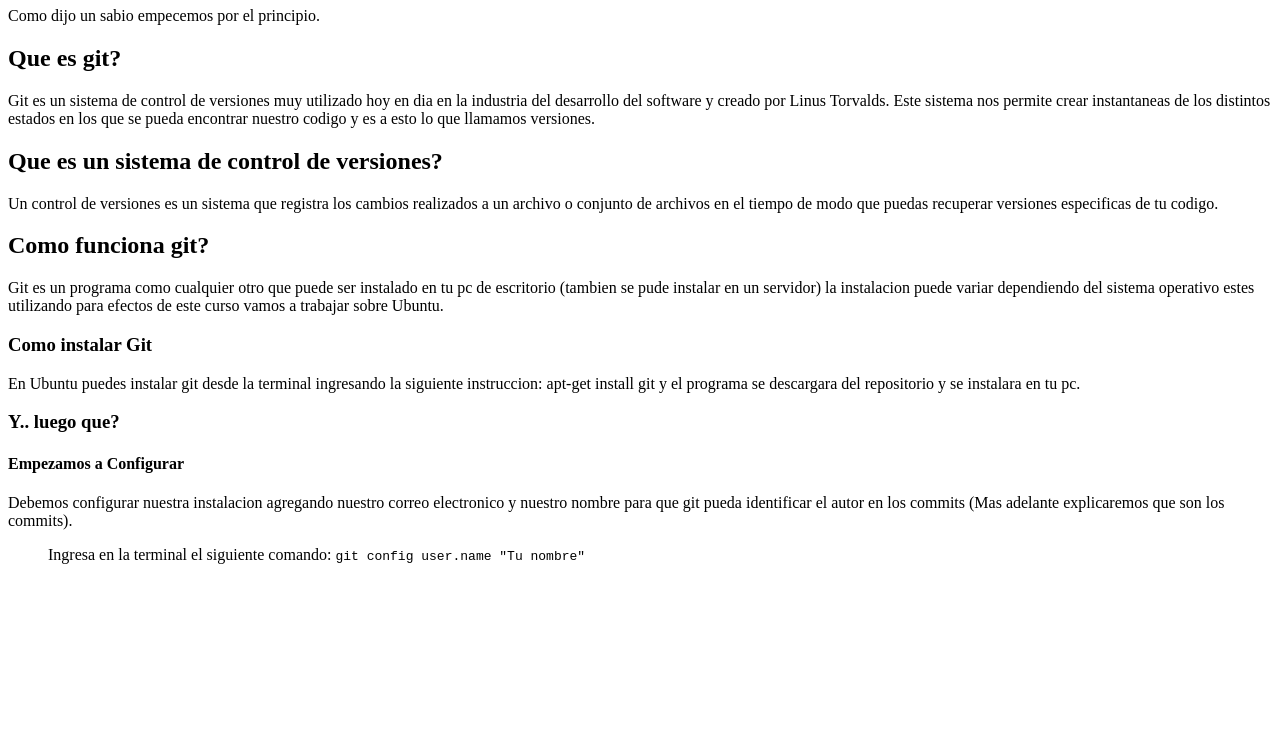
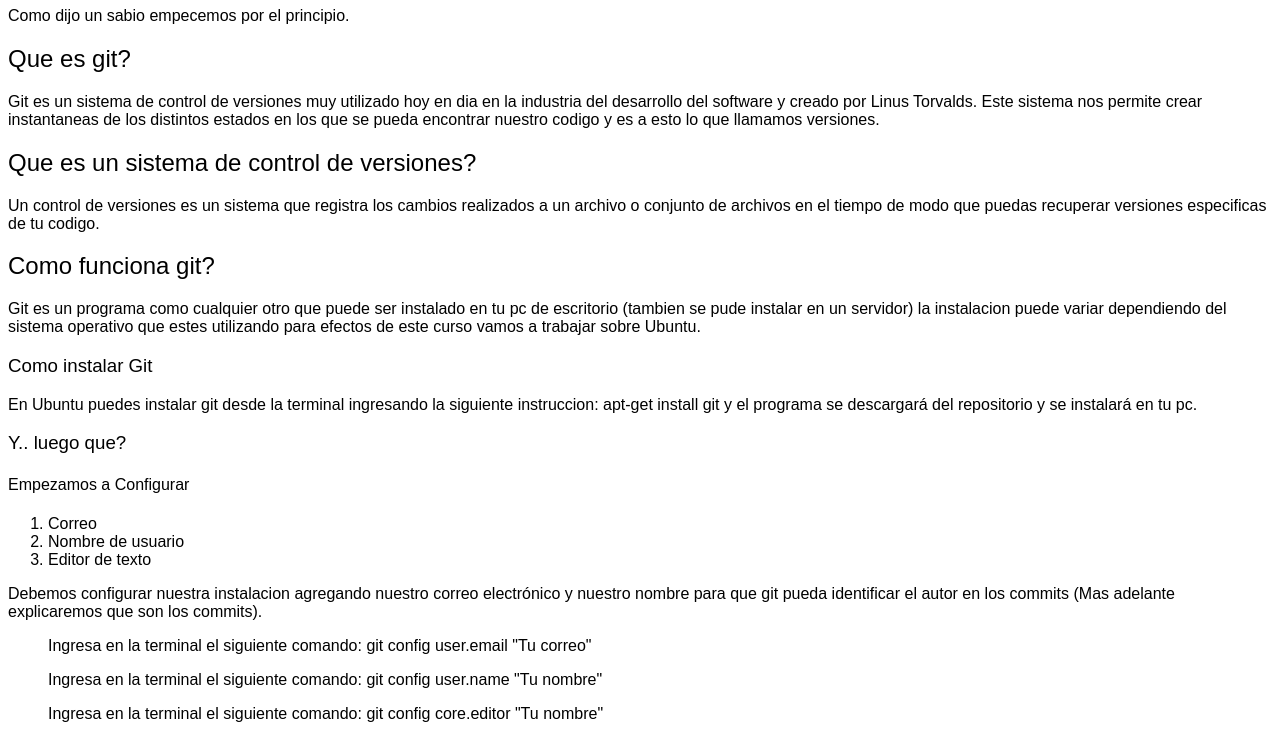
Before and after one commit to alecodigo/cursoGit, a plain HTML site: page index.html in a window 1280 px wide. Shown: the part 73-812 px from the top of the page. Drawn offline with Linux system fonts and the light colour scheme.

Commit message:
se amplia la seccion empezamos a configurar

```diff
--- a/index.html
+++ b/index.html
@@ -4,6 +4,7 @@
     <meta charset="UTF-8">
     <meta name="viewport" content="width=device-width, initial-scale=1.0">
     <meta http-equiv="X-UA-Compatible" content="ie=edge">
+    <link rel="stylesheet" href="styles.css">
     <title>CURSO DE GIT Y GITHUB</title>
 </head>
 <body>
@@ -23,17 +24,24 @@
     <h2>Como funciona git?</h2>
     <p>
         Git es un programa como cualquier otro que puede ser instalado en tu pc de escritorio (tambien se pude instalar en un servidor)
-        la instalacion puede variar dependiendo del sistema operativo estes utilizando para efectos de este curso vamos a trabajar sobre Ubuntu.
+        la instalacion puede variar dependiendo del sistema operativo que estes utilizando para efectos de este curso vamos a trabajar sobre Ubuntu.
         <h3>Como instalar Git</h3>
-        En Ubuntu puedes instalar git desde la terminal ingresando la siguiente instruccion: apt-get install git y el programa se descargara del repositorio
-        y se instalara en tu pc.
+        En Ubuntu puedes instalar git desde la terminal ingresando la siguiente instruccion: apt-get install git y el programa se descargará del repositorio
+        y se instalará en tu pc.
         <h3>Y.. luego que?</h3>
         <h4>Empezamos a Configurar</h4>
+            <ol>
+                <li>Correo</li>
+                <li>Nombre de usuario</li>
+                <li>Editor de texto</li>
+            </ol>
         <p>
-            Debemos configurar nuestra instalacion agregando nuestro correo electronico y nuestro nombre para que git pueda identificar el
+            Debemos configurar nuestra instalacion agregando nuestro correo electrónico y nuestro nombre para que git pueda identificar el
             autor en los commits (Mas adelante explicaremos que son los commits).
         </p>
+        <p><blockquote>Ingresa en la terminal el siguiente comando: <code>git config user.email "Tu correo"</code></blockquote></p>
         <p><blockquote>Ingresa en la terminal el siguiente comando: <code>git config user.name "Tu nombre"</code></blockquote></p>
+        <p><blockquote>Ingresa en la terminal el siguiente comando: <code>git config core.editor "Tu nombre"</code></blockquote></p>
     </p>
 
 
--- a/styles.css
+++ b/styles.css
@@ -0,0 +1,5 @@
+*, *::before, *::after {
+    box-sizing: border-box;
+    font-family: Gotham Rounded, sans-serif;
+    font-weight: normal;
+}
```
